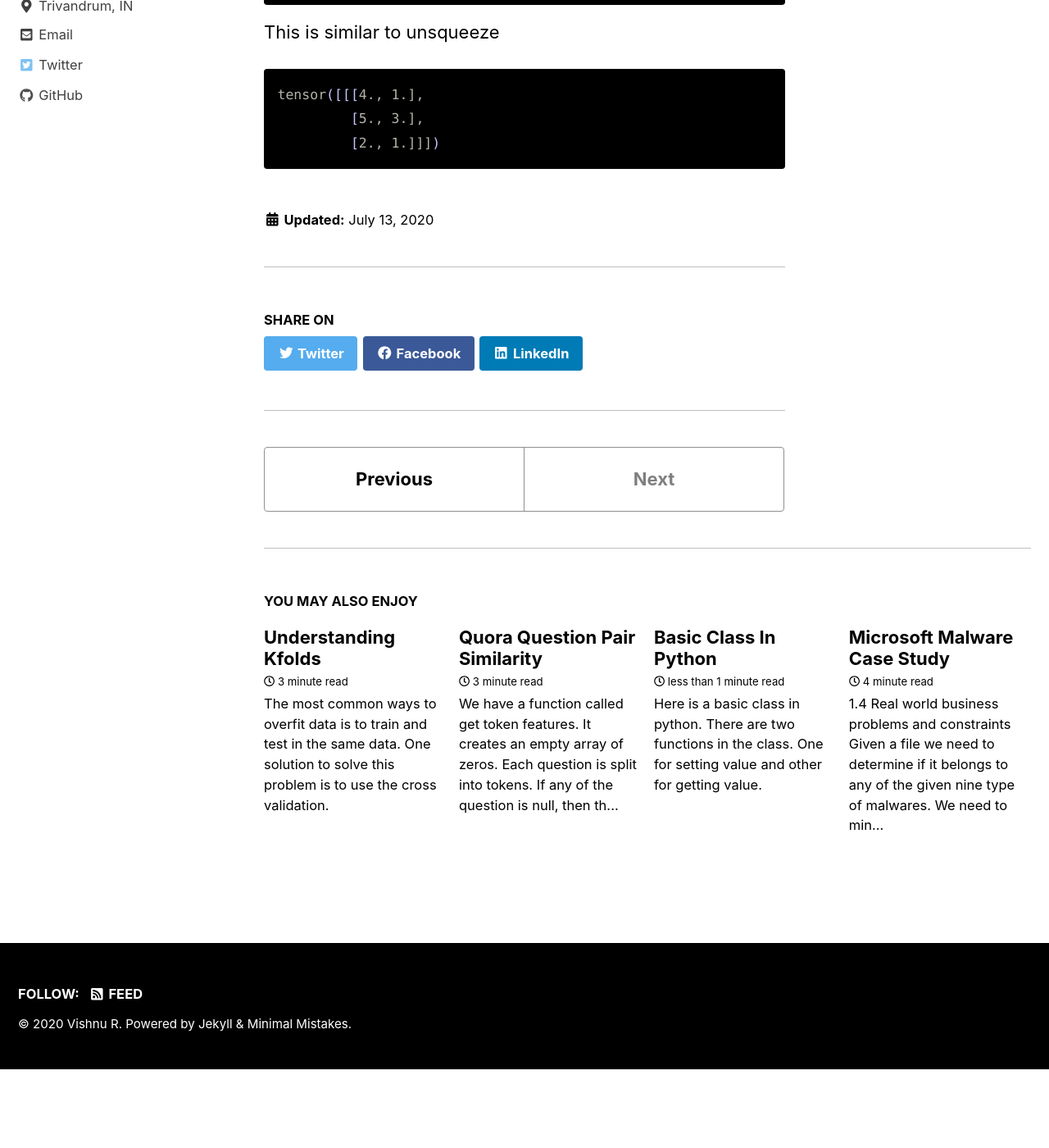
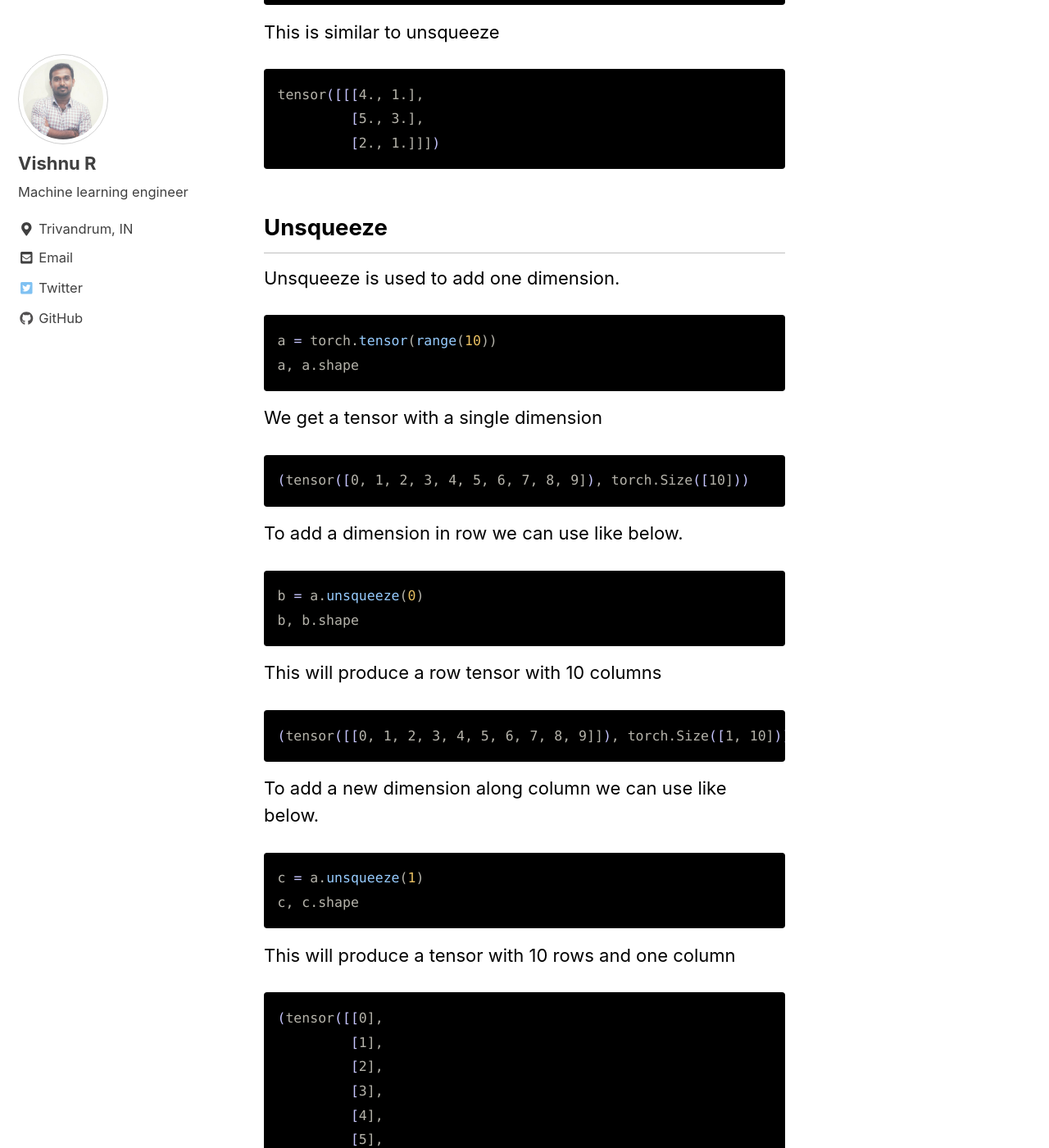
Before and after one commit to vishnurapps/vishnurapps.github.io, a Jekyll site: the page built from _posts/2020-07-13-Tensors-basics.md, in a window 1280 px wide and 1400 px high, scrolled down 2945 px. Shown: the whole window at 82% size. Built offline with Jekyll 4.4.1, drawn with Linux system fonts in a browser that asks for light colours; cached includes are drawn as plain includes; nearby versions of some CDN libraries; before the commit the page ends 4250 px from its top, so only the background shows below that; some of the changed text lies outside the part shown.

Commit message:
Update 2020-07-13-Tensors-basics.md

````diff
--- a/_posts/2020-07-13-Tensors-basics.md
+++ b/_posts/2020-07-13-Tensors-basics.md
@@ -86,3 +86,52 @@ tensor([[[4., 1.],
          [5., 3.],
          [2., 1.]]])
 ```
+
+## Unsqueeze
+
+Unsqueeze is used to add one dimension.
+
+```python
+a = torch.tensor(range(10))
+a, a.shape
+```
+
+We get a tensor with a single dimension
+
+```shell
+(tensor([0, 1, 2, 3, 4, 5, 6, 7, 8, 9]), torch.Size([10]))
+```
+
+To add a dimension in row we can use like below.
+
+```python
+b = a.unsqueeze(0)
+b, b.shape
+```
+This will produce a row tensor with 10 columns
+
+```shell
+(tensor([[0, 1, 2, 3, 4, 5, 6, 7, 8, 9]]), torch.Size([1, 10]))
+```
+To add a new dimension along column we can use like below.
+
+```python
+c = a.unsqueeze(1)
+c, c.shape
+```
+
+This will produce a tensor with 10 rows and one column
+
+```shell
+(tensor([[0],
+         [1],
+         [2],
+         [3],
+         [4],
+         [5],
+         [6],
+         [7],
+         [8],
+         [9]]),
+ torch.Size([10, 1]))
+```
````
